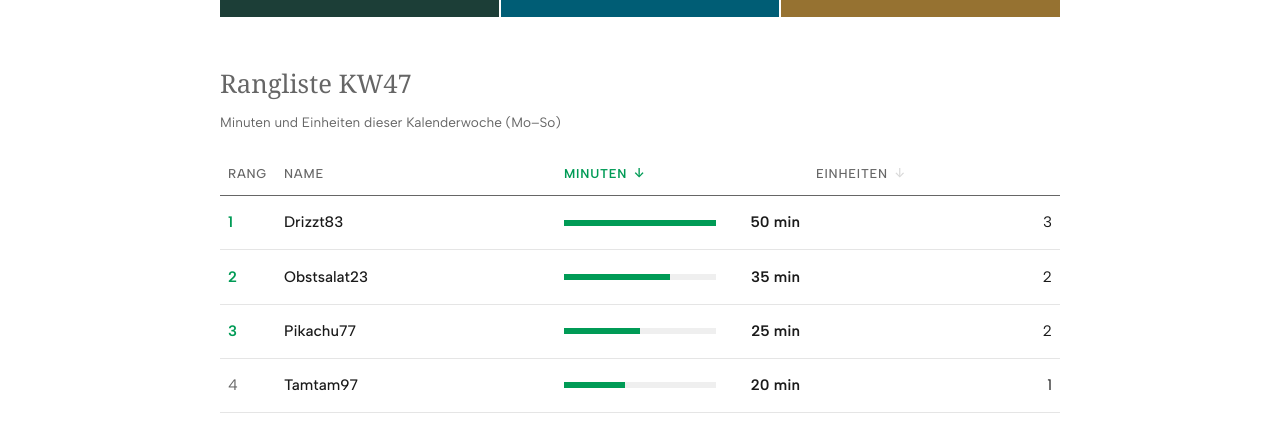
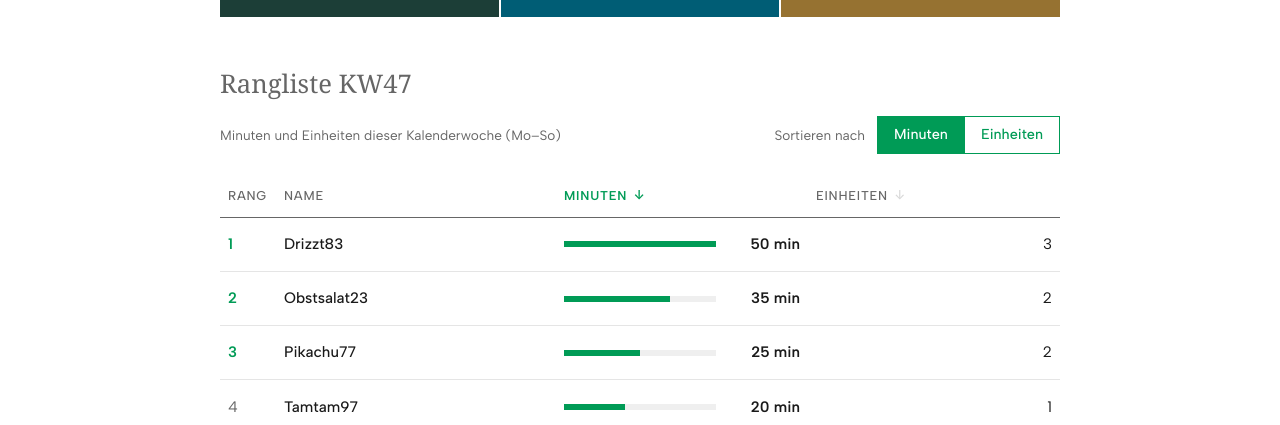
Before and after one commit to loaxleo/musik-scoreboard, a plain HTML site: page index.html in a window 1280 px wide. Shown: the part 668-1093 px from the top of the page. Drawn offline with Linux system fonts and the light colour scheme; a web font is replaced by a local one.

Commit message:
Sortier-Umschalter und lückenlose Ränge
- Deutlicher Umschalter "Sortieren nach Minuten | Einheiten" über der Rangliste
- Gleichstand: gleicher Rang, danach lückenlos weiter (1, 1, 1, 2 …), überall

Co-Authored-By: Claude Opus 5.5 <noreply@anthropic.com>
Claude-Session: https://claude.ai/code/session_011SbvC9c1zxFpGpKWBVoDPb

```diff
--- a/index.html
+++ b/index.html
@@ -101,7 +101,22 @@
         td.c-min .bar, td.c-units .bar { visibility: hidden; }
         td.active .bar { visibility: visible; }
         td.active .bar-num { font-weight: 600; }
-        .hint { font-size: 0.85rem; margin: -0.75rem 0 1.25rem; }
+        .hint { font-size: 0.85rem; }
+        .table-bar {
+            display: flex; justify-content: space-between; align-items: center;
+            gap: 0.75rem 1.5rem; flex-wrap: wrap; margin: -0.5rem 0 1.25rem;
+        }
+        .toggle { display: flex; align-items: center; }
+        .toggle-label { font-size: 0.85rem; margin-right: 0.75rem; }
+        .toggle-btn {
+            font: inherit; font-size: 0.9rem; font-weight: 500; cursor: pointer;
+            padding: 0.45rem 1rem; border: 1px solid var(--green);
+            background: var(--white); color: var(--green);
+        }
+        .toggle-btn + .toggle-btn { border-left: 0; }
+        .toggle-btn:hover { background: #E6F5EE; }
+        .toggle-btn.on { background: var(--green); color: var(--white); }
+        .toggle-btn:focus-visible { outline: 2px solid var(--green-dark); outline-offset: 2px; }
         .past { border-top: 1px solid var(--line); }
         .past:last-child { border-bottom: 1px solid var(--line); }
         .past summary {
@@ -176,7 +191,14 @@
         </section>
         <section>
             <h2>Rangliste <span id="kw">der Woche</span></h2>
-            <p class="hint" id="week-hint">Minuten und Einheiten dieser Kalenderwoche (Mo–So)</p>
+            <div class="table-bar">
+                <p class="hint" id="week-hint">Minuten und Einheiten dieser Kalenderwoche (Mo–So)</p>
+                <div class="toggle" role="group" aria-label="Rangliste sortieren nach">
+                    <span class="toggle-label">Sortieren nach</span>
+                    <button type="button" class="toggle-btn" data-key="minuten">Minuten</button>
+                    <button type="button" class="toggle-btn" data-key="einheiten">Einheiten</button>
+                </div>
+            </div>
             <div id="current-table"></div>
         </section>
         <section id="past-section" hidden>
@@ -203,13 +225,13 @@
         let sortKey = 'minuten';
         const other = k => (k === 'minuten' ? 'einheiten' : 'minuten');
 
-        // Gleicher Wert = gleicher Rang (1, 2, 2, 4 …)
+        // Gleicher Wert = gleicher Rang, danach geht es lückenlos weiter (1, 1, 1, 2, 3 …)
         function rankBy(entries, key) {
             const sorted = [...entries].sort((a, b) =>
                 b[key] - a[key] || b[other(key)] - a[other(key)] || a.name.localeCompare(b.name, 'de'));
             let rank = 0;
             return sorted.map((e, i) => {
-                if (i === 0 || e[key] !== sorted[i - 1][key]) rank = i + 1;
+                if (i === 0 || e[key] !== sorted[i - 1][key]) rank += 1;
                 return { ...e, rang: rank };
             });
         }
@@ -268,6 +290,7 @@
             cur.replaceChildren(buildTable(rankBy(wk.current, sortKey)));
 
             renderPast(wk.past);
+            syncToggle();
         }
 
         const openWeeks = new Set();   // aufgeklappte Wochen bleiben beim Neuladen offen
@@ -351,11 +374,20 @@
 
         // Sortierung gilt für alle Tabellen (aktuelle und vergangene Wochen)
         document.addEventListener('click', ev => {
-            const btn = ev.target.closest('.sort');
-            if (!btn) return;
-            sortKey = btn.parentElement.dataset.key;
+            const toggle = ev.target.closest('.toggle-btn');
+            const head = ev.target.closest('.sort');
+            if (!toggle && !head) return;
+            sortKey = toggle ? toggle.dataset.key : head.parentElement.dataset.key;
             render();
         });
+
+        function syncToggle() {
+            document.querySelectorAll('.toggle-btn').forEach(b => {
+                const on = b.dataset.key === sortKey;
+                b.classList.toggle('on', on);
+                b.setAttribute('aria-pressed', on);
+            });
+        }
 
         loadData();
         setInterval(loadData, 60000);
```
